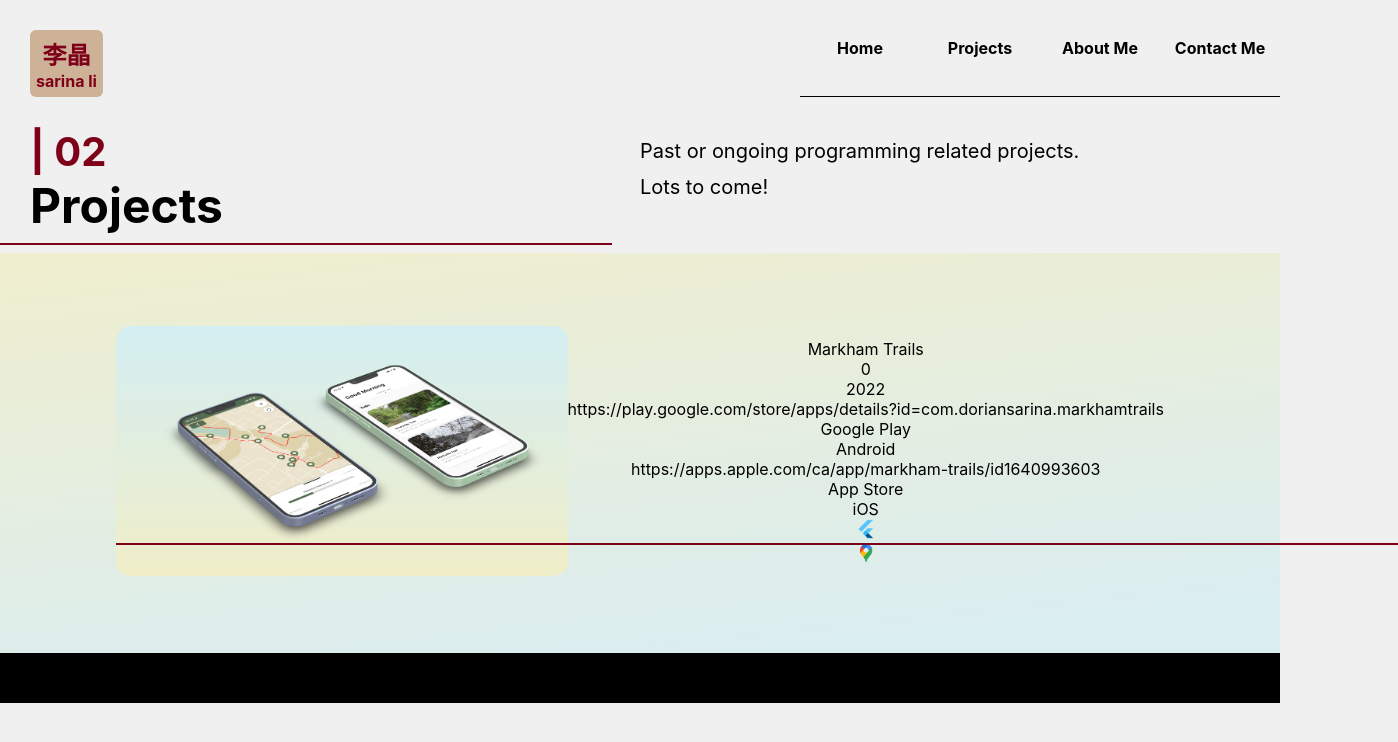
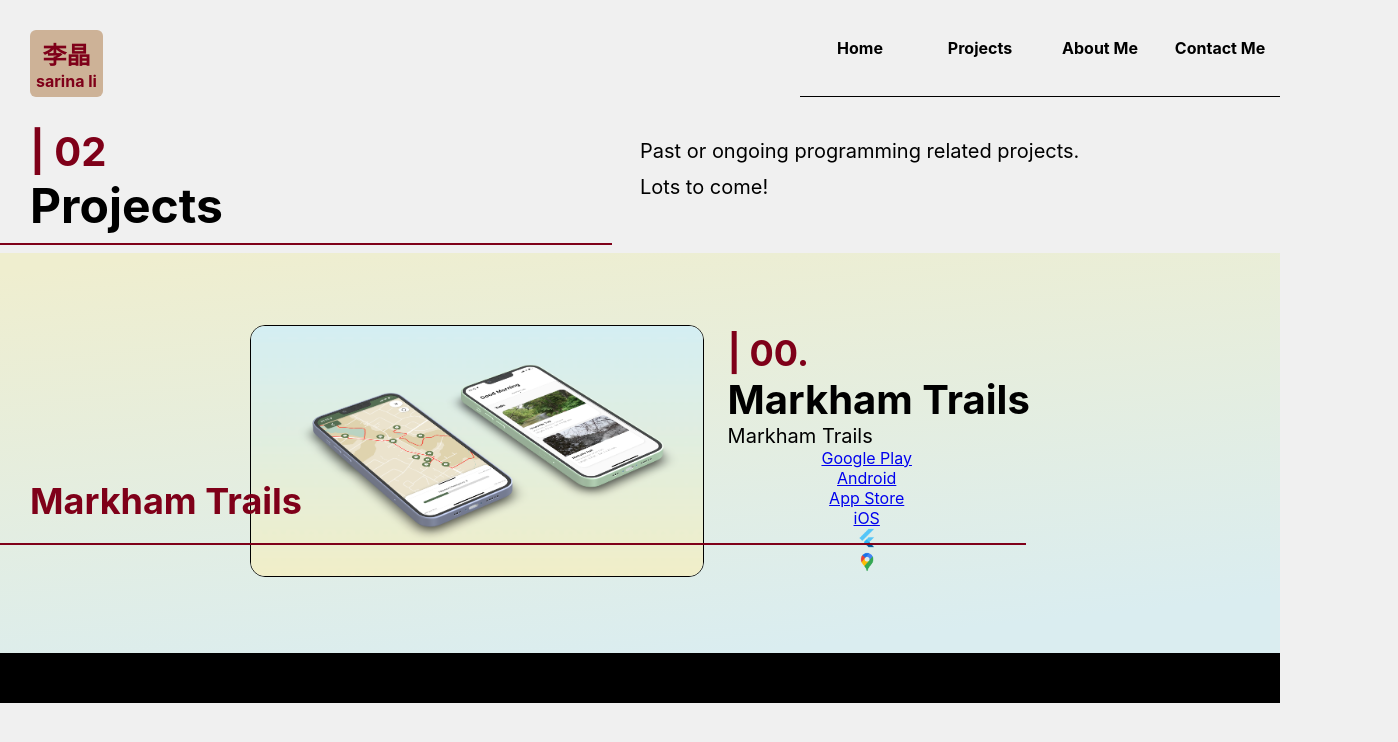
Before and after one commit to sarinali/Personal-Website, a React (Create React App) app: page /projects in a window 1280 px wide. Shown: the top 742 px of the page, 1398 px wide, since content can reach past the window. Built offline with nearby package versions, Linux system fonts and the light colour scheme.

Commit message:
desktop formatting

```diff
--- a/src/components/ProjectBundle.js
+++ b/src/components/ProjectBundle.js
@@ -1,10 +1,11 @@
 export default class ProjectBundle {
-    constructor(imageComponent, projectTitle, projectDate, projectIndex, projectButtonList, projectTechList) {  // Constructor
+    constructor(imageComponent, projectTitle, projectDate, projectIndex, projectButtonList, projectTechList, projectDesciption) {  // Constructor
       this.image = imageComponent;
       this.title = projectTitle;
       this.date = projectDate;
       this.index = projectIndex;
       this.buttonList = projectButtonList;
       this.techList = projectTechList;
+      this.description = projectDesciption;
     }
 }
--- a/src/components/ProjectContainer.js
+++ b/src/components/ProjectContainer.js
@@ -1,7 +1,7 @@
 import '../css/projects.css'
 import styled from 'styled-components'
 
-function ProjectContainer({sourceImage, projectName, projectIndex, projectDate, buttonList, techList, background}) {
+function ProjectContainer({sourceImage, projectName, projectIndex, projectDate, buttonList, techList, background, description}) {
     const Wrapper = styled.div`
         height: 400px;
         width: 100%;
@@ -32,22 +32,41 @@
                     <img src={sourceImage} width='auto' height='250px' alt='' className='project-source-image'></img>
                 </div>
                 <div class="overlay">
-                    <div>as,dkfjalskdfjlasdkjf</div>
+                    <div className='project-description'>{description}</div>
                 </div>
-                <hr className='project-line'></hr>
+
+            </div>
+            {/* <div className='project-line-container'> */}
+            <hr className='project-line'></hr>
+            <div className='project-title-display'>
+                <div>{projectName}</div>
             </div>
             <div className='project-details-wrapper'>
-                <div className='project-name'>{projectName}</div>
-                <div className='project-index'>{projectIndex}</div>
-                <div className='project-index'>{projectDate}</div>
+                <div className='project-detail-container'>
+                    <div className='project-detail'>
+                        <div className='project-index'>{"| 0" + projectIndex + "."}</div>
+                    </div>
+                    <div className='project-detail'>
+                        <div className='project-title'>
+                            {projectName}
+                        </div>
+                    </div>
+                    <div className='project-detail'>
+                        <div className='project-date'>{projectName}</div>
+                    </div>
                 <div className='project-buttons'>
+
+                </div>
                     {buttonList.map((button) => {
                         console.log(button.type)
                         return (
                             <div>
-                                <div>{button.link}</div>
-                                <div>{button.buttonText}</div>
-                                <div>{button.text}</div>
+                                <a href={button.link} className='individ-button'>
+                                    <div>{button.buttonText}</div>
+                                    <div>{button.text}</div>
+                                </a>
+                                {/* <div>{button.link}</div> */}
+
                             </div>
                         )
                     })}
@@ -56,10 +75,11 @@
                         {techList.map((tech) => {
                             return (
                                 <div>
-                                    <img src={tech} width='20' height = '20'></img>
+                                    <img src={tech} width='20' height = '20' alt=''></img>
                                 </div>
                             )
                         })}
+
                 </div>
             </div>
         </Wrapper>
--- a/src/css/projects.css
+++ b/src/css/projects.css
@@ -31,6 +31,7 @@
 
 .project-source-image {
     border-radius: 15px;
+    border: 1px solid black;
 }
 
 
@@ -38,6 +39,11 @@
     opacity: 0;
     background-color: black;
     color: white;
+    height: inherit;
+    width: inherit;
+    display: flex;
+    justify-content: center;
+    align-items: center;
 }
 
 
@@ -47,9 +53,62 @@
 
 .project-line {
     border: 0.5px solid #7F0019;
-    width: 100%;
+    width: 80%;
     position: absolute;
-    bottom: 100px
+    bottom: 100px;
+    left: 0;
+}
+
+.project-detail-container {
+    display: block;
+    justify-content: start;
+
+}
+
+.project-description {
+    display: flex;
+    justify-content: center;
+    align-items: center;
+    width: 300px;
+}
+
+.project-detail {
+    display: flex;
+    align-items: flex-start;
+    justify-content: flex-start;
+    margin-left: 24px;
+
+}
+
+.project-index {
+    font-size: 36px;
+    font-weight: bold;
+    color: #7F0019;
+}
+
+.project-title {
+    font-size: 40px;
+    font-weight: bold;
+}
+
+.project-date {
+    font-size: 20px;
+
+}
+
+.project-title-display {
+    position: absolute;
+    bottom: 130px;
+    left: 30px;
+    font-size: 36px;
+    font-weight: bold;
+    color: #7F0019;
+}
+
+.project-line-container {
+    /* display: flex; */
+    align-items: flex-start;
+    justify-content: start;
 }
 
 @media (max-width: 760px) {
--- a/src/pages/Projects.js
+++ b/src/pages/Projects.js
@@ -25,7 +25,8 @@
                 'https://apps.apple.com/ca/app/markham-trails/id1640993603',
                 'iOS'),
             ],
-            [Flutter, GMap]
+            [Flutter, GMap],
+            'Markham Trails is a Flutter application developed for informational and entertaining hiking trails in Markham. Equipped with Google Maps API and location tracking, the user can enjoy audio recordings and interesting facts about different landmarks they are close to. This is a project in direct collaboration with the City of Markham and Markham Public Library.'
         ),
         // new ProjectBundle(
         //     UFound,
@@ -59,7 +60,9 @@
                         projectDate={project.date}
                         buttonList={project.buttonList}
                         techList={project.techList}
-                        background='linear-gradient(354deg, #DAEDF0 10.68%, #EFEECF 96.49%);'></ProjectContainer>
+                        background='linear-gradient(354deg, #DAEDF0 10.68%, #EFEECF 96.49%);'
+                        description={project.description}
+                        ></ProjectContainer>
                     )
                 })}
             </div>
```
